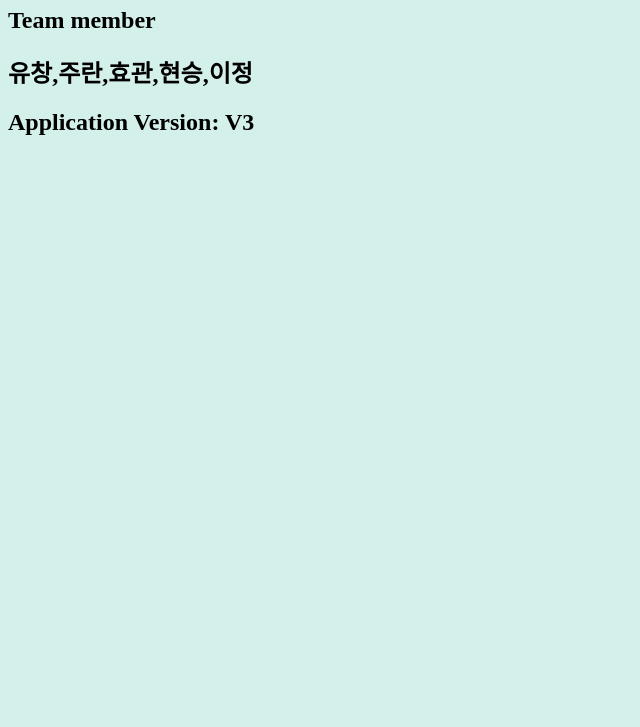
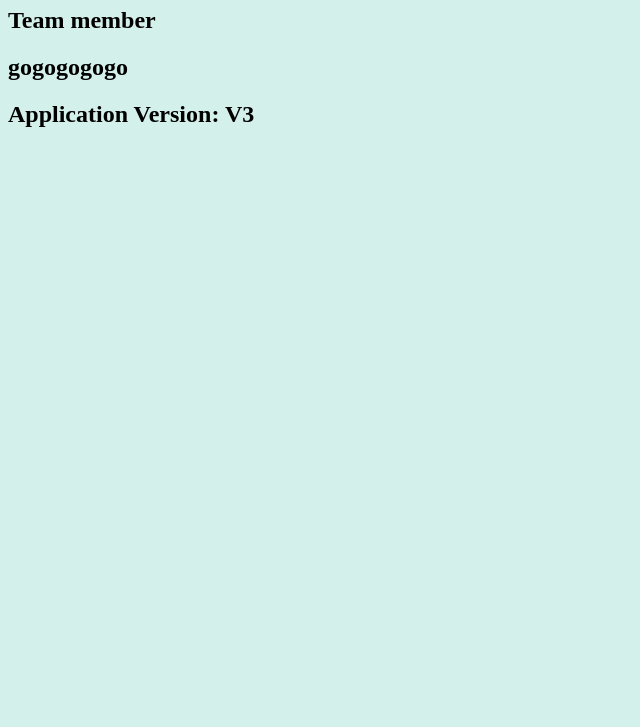
Before and after one commit to CnewBE/azure-devops-github-acr-aks-app01, a plain HTML site: page index.html in a window 1280 px wide. Shown: the part 73-800 px from the top of the page, without its empty margins (0-640 px from the left). Drawn offline with Linux system fonts and the light colour scheme.

Commit message:
V3 commit2 index.html

```diff
--- a/index.html
+++ b/index.html
@@ -3,7 +3,7 @@
    <body style="background-color:rgb(212, 240, 234);">
       <h1>Just do it! -SkyVe- - V3</h1>
       <h2>Team member</h2>
-      <h2>유창,주란,효관,현승,이정</h2>
+      <h2>gogogogogo</h2>
       <h2>Application Version: V3</h2>
    </body>
 </html>
```
